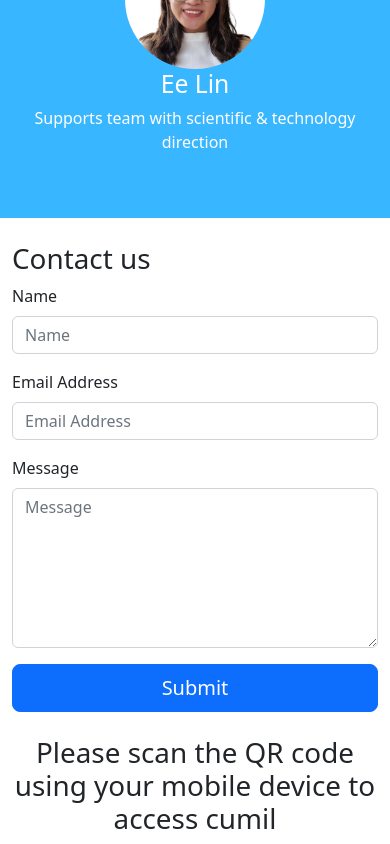
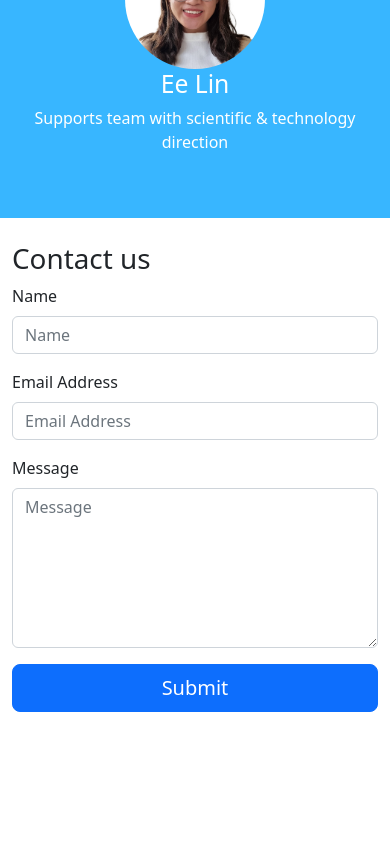
Before and after one commit to absolutelynoot/Cumil, a Vue app: page / in a window 390 px wide. Shown: the part 3460-4304 px from the top of the page. After the commit the page ends 4196 px from the top, so only its background shows below. Built offline with nearby package versions, Linux system fonts and the light colour scheme.

Commit message:
Update App.vue

```diff
--- a/src/App.vue
+++ b/src/App.vue
@@ -22,7 +22,7 @@
     <ContactForm />
   </div>
 
-  <div class="d-inline">
+  <div class="d-none d-lg-inline">
     <div class="container text-center">
       <h1>Please scan the QR code using your mobile device to access cumil</h1>
     </div>
```
